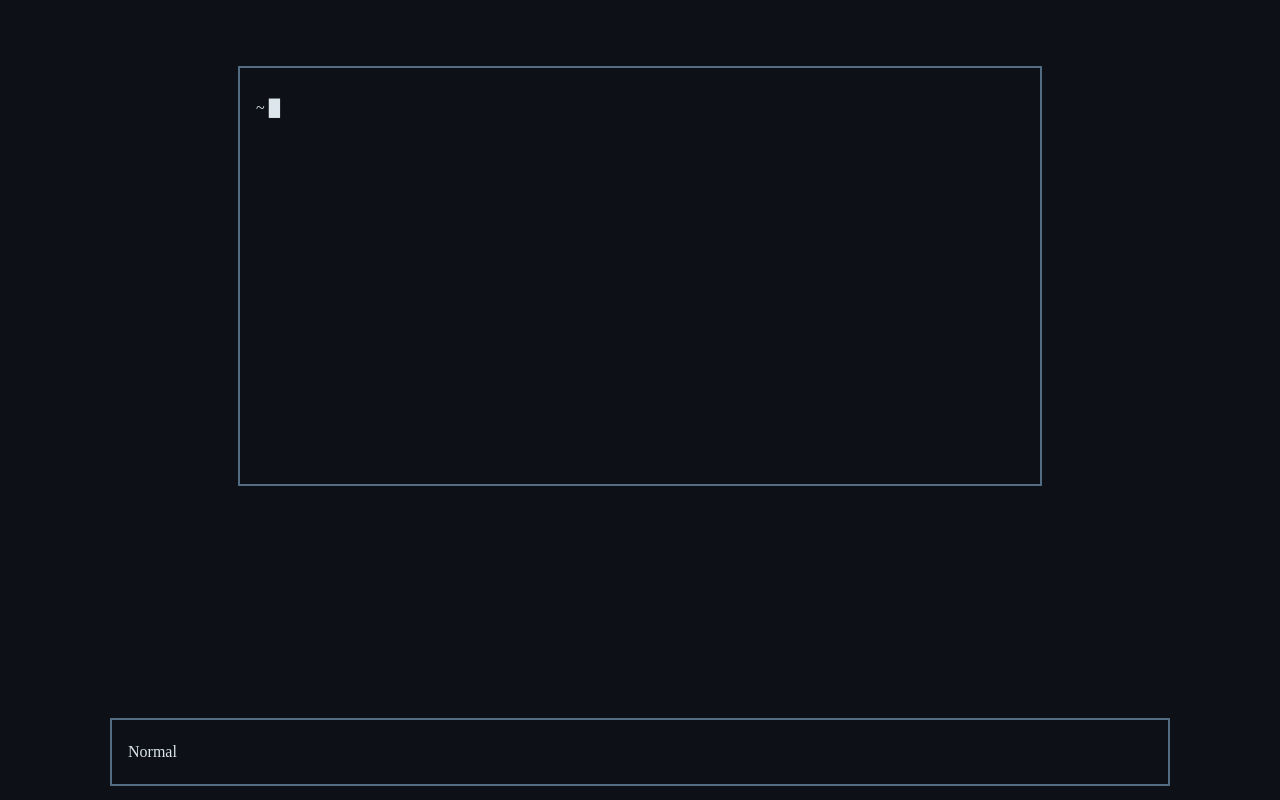
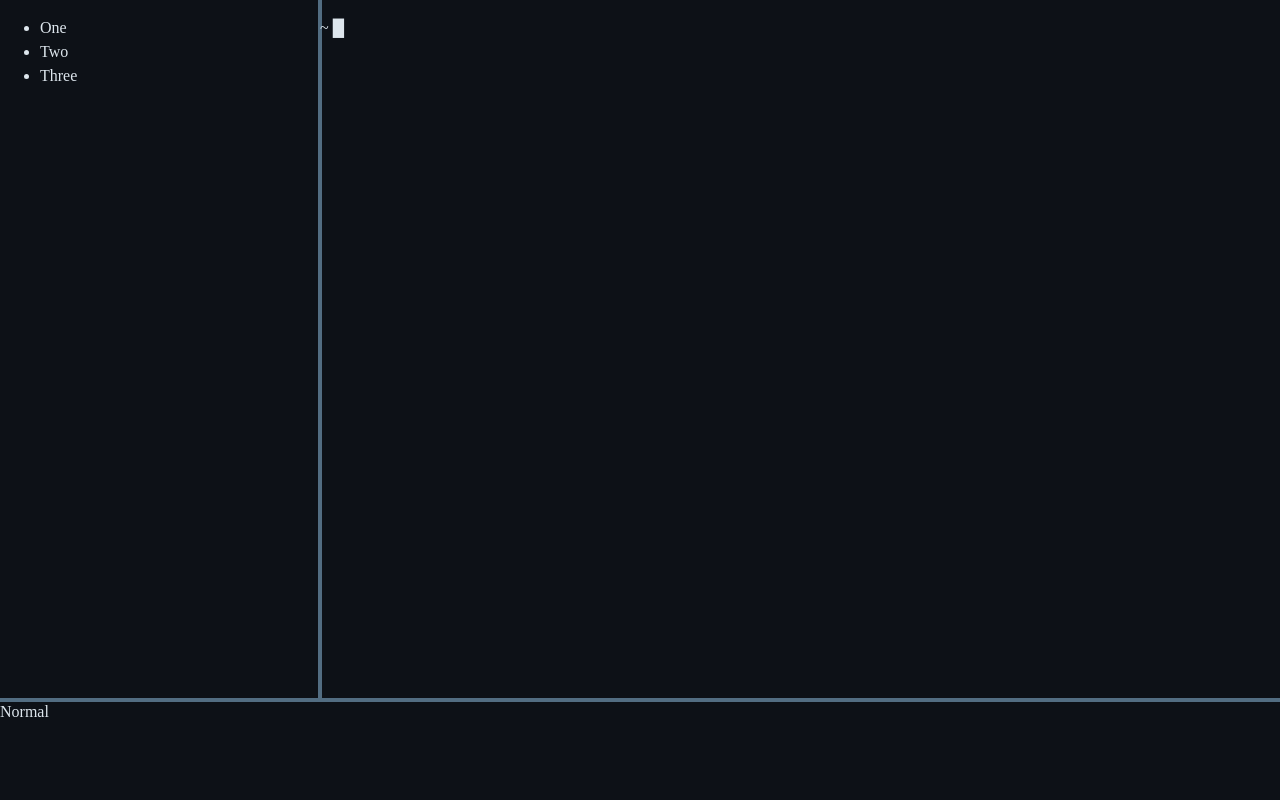
Before and after one commit to george-greene/text-editor, a website built with Vite: page electron/index.html in a window 1280 px wide. Built offline with nearby package versions, Linux system fonts and the light colour scheme; files whose address does not match are found by name.

Commit message:
grid layout, add some unicode characters

````diff
--- a/electron/index.html
+++ b/electron/index.html
@@ -6,10 +6,17 @@
 
   </head>
   <body>
-    <div id="editor" class="outline">
+    <div id="tree">
+      <ul>
+        <li>One</li>
+        <li>Two</li>
+        <li>Three</li>
+      </ul>
+    </div>
+    <div id="editor">
       <p id="paragraph"></p>
     </div>
-    <div id="status-line" class="outline">Normal</div>
+    <div id="status-line">Normal</div>
     <script type="module" src="/src/renderer.ts"></script>
   </body>
 </html>
--- a/electron/src/index.css
+++ b/electron/src/index.css
@@ -1,9 +1,3 @@
-// https://colorhunt.co/palette/27374d526d829db2bfdde6ed
-// #27374D rgb(39, 55, 77)
-// #526D82 rgb(82, 109, 130)
-// #9DB2BF rgb(157, 178, 191)
-// #DDE6ED rgb(221, 230, 237)
-
 @font-face {
   font-family: CommitMono;
   src: url('../assets/fonts/CommitMonoNerdFontMono-Regular.otf');
@@ -14,28 +8,36 @@
   src: url('../assets/fonts/NotoMonoNerdFontMono-Regular.ttf');
 }
 
+:root {
+  --color-one: #0d1117;
+  --color-two: #27374D;
+  --color-three: #526D82;
+  --color-four: #9DB2BF;
+  --color-five: #DDE6ED;
+}
+
 html {
   height: 100vh;
 }
 
 body {
-  background-color: #27374D;
-  background-color: #0d1117;
-  color: #DDE6ED;
+  background-color: var(--color-one);
+  color: var(--color-five);
+  cursor: none;
   display: grid;
   font-family: NotoMono;
   font-size: 1rem;
-  gap: 1rem;
+  grid-template-columns: repeat(8, 1fr);
+  grid-template-rows: repeat(8, 1fr);
   height: 100%;
-  line-height: 1;
+  line-height: 1.5;
   margin: 0px;
 }
 
 #editor {
-  display: block;
-  height: calc(1rem * 24);
-  place-self: center;
-  width: calc(1rem * 48);
+  grid-column: 3 / 9;
+  grid-row: 1 / 8;
+  outline: solid 2px var(--color-three);
 }
 
 #paragraph {
@@ -44,16 +46,18 @@ body {
 }
 
 #status-line {
-  align-self: end;
-  align-items: center;
-  display: flex;
-  height: 2rem;
-  justify-self: center;
-  margin-bottom: 2rem;
-  width: 80%;
+  grid-column: 1 / 9;
+  grid-row: 8 / 9;
+  outline: solid 2px var(--color-three);
+}
+
+#tree {
+  grid-column: 1 / span 2;
+  grid-row: 1 / 8;
+  outline: solid 2px var(--color-three);
 }
 
 .outline {
-  outline: solid 2px #526D82;
+  outline: solid 2px var(--color-three);
   outline-offset: 1rem;
 }
--- a/electron/src/renderer.ts
+++ b/electron/src/renderer.ts
@@ -26,13 +26,13 @@
  * ```
  */
 
+import { Unicode } from "./unicode.ts";
 import './index.css';
 
 let editor = document.getElementById("editor");
 let paragraph = document.getElementById("paragraph");
 let statusLine = document.getElementById("status-line");
-// let text = "~ ";
-let text = "~ " + "\u2588";
+let text = "~ " + Unicode.FullBlock;
 
 paragraph.innerText = text;
 
--- /dev/null
+++ b/electron/src/unicode.ts
@@ -0,0 +1,9 @@
+export enum Unicode {
+  /* Basic Latin 0000-007F */
+  Null = "\u{0000}",
+  Backspace = "\u{0008}",
+  Space = "\u{0020}",
+  ExclamationMark = "\u{0021}",
+  FullBlock = "\u{2588}",
+  HotBeverage = "\u{2615}"
+};
````
